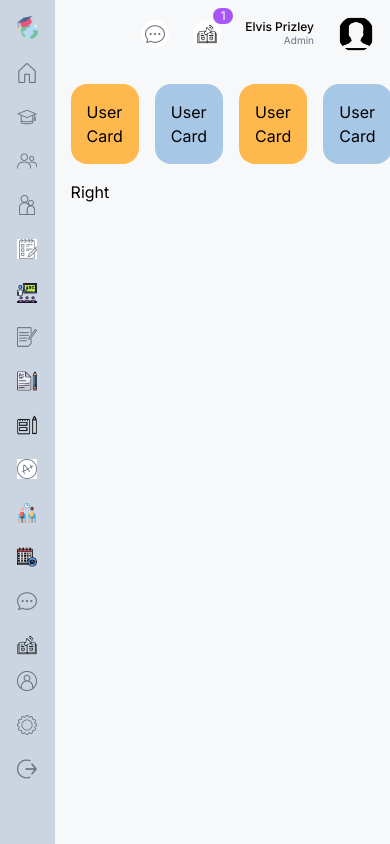
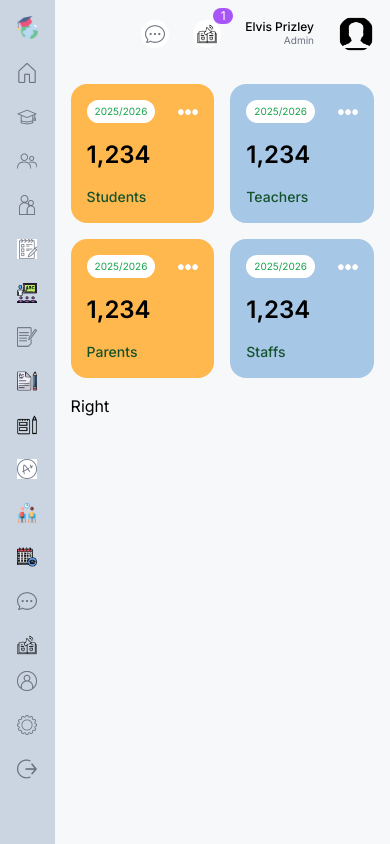
Before and after one commit to abilioepalanga/School-Management-Dashboard, a Next.js app: page /admin in a window 390 px wide. Built offline with nearby package versions, Linux system fonts and the light colour scheme.

Commit message:
Responsiveness Cards

```diff
--- a/src/app/(dashboard)/admin/page.tsx
+++ b/src/app/(dashboard)/admin/page.tsx
@@ -6,7 +6,7 @@ const AdminPage = () => {
             {/*Left*/}
             <div className="w-full lg:w-2/3">
                 {/*UserCards*/}
-                <div className=" flex gap-4 justify-between">
+                <div className=" flex gap-4 justify-between flex-wrap">
                     <UserCard type="student" />
                     <UserCard type="teacher" />
                     <UserCard type="parent" />
--- a/src/components/NavBar.tsx
+++ b/src/components/NavBar.tsx
@@ -1,7 +1,7 @@
 import Image from "next/image";
 const NavBar = () => {
     return (
-        <div className="flex items-center justify-between p-4 ">
+        <div className="flex items-center justify-between p-4 flex-1">
             {/* Search Bar*/}
             <div className="hidden md:flex items-center gap-2 text-xs rounded-full ring-[1.5px] ring-gray-300 px-2">
                 <Image src="/search.png" alt="search" width={14} height={14} />
--- a/src/components/UserCard.tsx
+++ b/src/components/UserCard.tsx
@@ -1,7 +1,18 @@
+import Image from "next/image";
+
 const UserCard = ({ type }: { type: string }) => {
     return (
-        <div className="rounded-2xl odd:bg-lamaPurple even:bg-lamaYellow p-4">
-            User Card
+        <div className="rounded-2xl odd:bg-lamaPurple even:bg-lamaYellow p-4 flex-1 min-w-[130px]">
+            <div className="flex justify-between items-center">
+                <span className="text-[10px] bg-white px-2 py-1 rounded-full text-green-600">
+                    2025/2026
+                </span>
+                <Image src="/more.png" alt="more" width={20} height={20} />
+            </div>
+            <h1 className="text-2xl font-semibold my-4">1,234</h1>
+            <h2 className="capitalize text-sm font-medium text-green-900">
+                {type}s
+            </h2>
         </div>
     );
 };
```
Also changed, not shown: package.json (+5 -4 lines), 1 other file (tests, documents, lock files or other folders).
